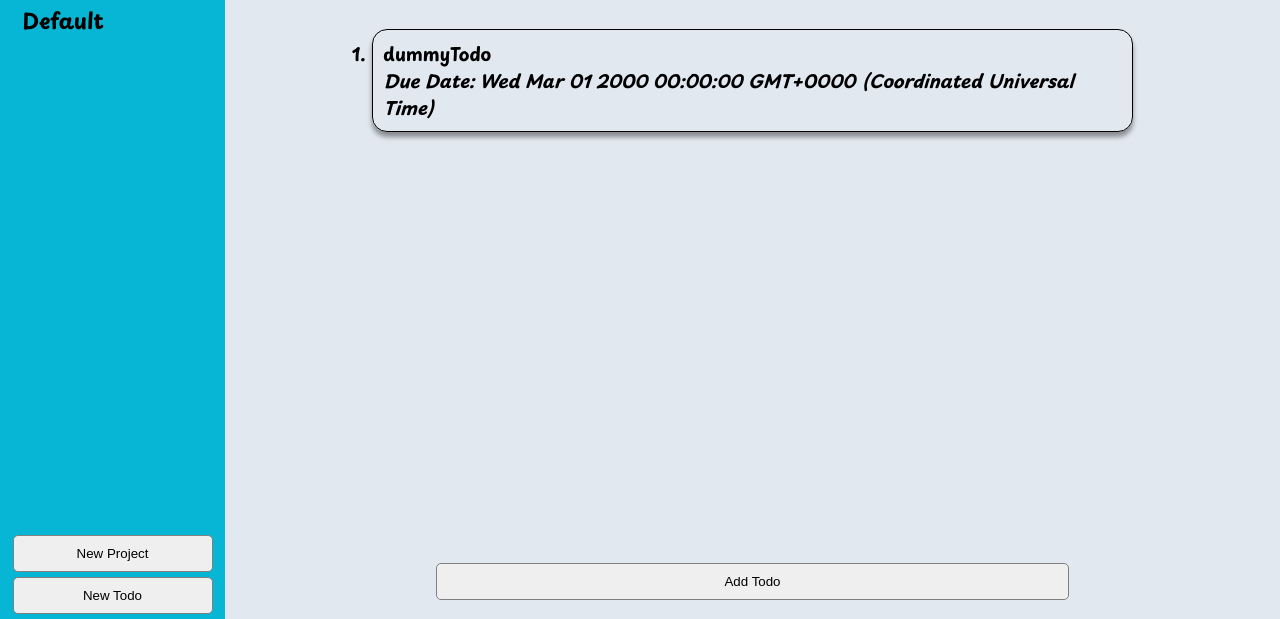
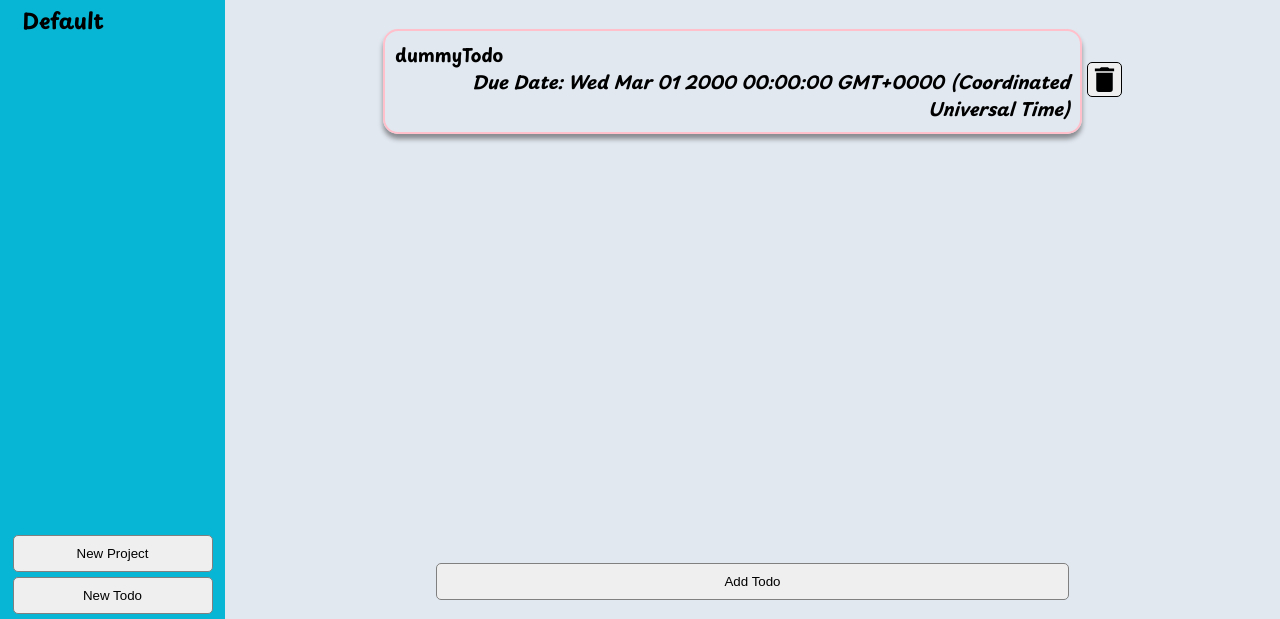
Before and after one commit to RaulPabianCruz/TodoList2, a website built with webpack: page src/template.html in a window 1280 px wide. Shown: the part 181-800 px from the top of the page. Built offline with nearby package versions, Linux system fonts and the light colour scheme.

Commit message:
Add the ability to delete todos in a project
Adds a button to each todo in the project view todo list to allow a user
to delete the corresponding todo from the project. This introduces
changes to the javascript in projectView which handles the creation of
the elements that hold the todo previews. Some css changes to the
styling for the todo list are also added. Finally the event handler for
this process is added to the displayController.

```diff
--- a/src/index.js
+++ b/src/index.js
@@ -198,13 +198,14 @@ const displayController = (function() {
     }
 
     const _addProjectViewListeners = function() {
-        const todoArray = document.querySelectorAll('.project-list-item');
+        const todoArray = document.querySelectorAll('.todo-info-container');
         todoArray.forEach((todo)=>todo.addEventListener('click', _selectTodoHandler));
+
+        const deleteBttns = document.querySelectorAll('.todo-item-delete');
+        deleteBttns.forEach((bttn)=>bttn.addEventListener('click', _deleteTodoHandler));
 
         const addTodoBttn = document.querySelector('.add-todo-bttn');
         addTodoBttn.addEventListener('click', _addTodoHandler);
-
-        //const deleteTodoBttn;
     }
 
     const _addTodoViewListeners = function() {
@@ -314,6 +315,18 @@ const displayController = (function() {
         container.removeChild(dialog);
     }
 
+    const _deleteTodoHandler = function(event) {
+        const bttnElem = event.currentTarget;
+        const todoIndex = Number(bttnElem.getAttribute('data-index'));
+
+        if(confirm('Are you sure you want to delete this Todo?')){
+            const projectIndex = logicModule.getSelectedProjectIndex();
+            projectManager.deleteTodo(projectIndex, todoIndex);
+
+            _updateProjectView();
+        }
+    }
+
     const _getDialogFormTodo = function() {
         const title = todoView.getTitleValue();
         const desc = todoView.getDescValue();
--- a/src/projectView.js
+++ b/src/projectView.js
@@ -27,29 +27,57 @@ const makeProjectTitle = function(projectTitle) {
 
 const makeProjectList = function(titles, priorities, dueDates) {
     const container = document.createElement('div');
-    container.classList.add('project-list-container');
+    container.classList.add('project-view-list-container');
 
     const list = document.createElement('ol');
-    list.classList.add('project-list');
+    list.classList.add('todo-list');
 
     for(let i = 0; i < titles.length; i++){
         const listItem = document.createElement('li');
-        listItem.textContent = titles[i];
+        listItem.classList.add('todo-list-item');
 
-        listItem.classList.add('project-list-item');
-        listItem.classList.add(priorities[i]);
-        listItem.setAttribute('data-index', i);
+        const infoContainer = _makeTodoItemInfo(titles[i], priorities[i], dueDates[i], i);
+        const bttnContainer = _makeTodoItemBttns(i);
 
-        const itemDueDate = document.createElement('p');
-        itemDueDate.textContent = 'Due Date: ' + dueDates[i].toString();
-        itemDueDate.classList.add('item-due-date');
-        listItem.appendChild(itemDueDate);
-
+        listItem.appendChild(infoContainer);
+        listItem.appendChild(bttnContainer);
         list.appendChild(listItem);
     }
 
     container.appendChild(list);
 
+    return container;
+}
+
+const _makeTodoItemInfo = function(title, priority, dueDate, index) {
+    const container = document.createElement('div');
+    container.classList.add('todo-info-container');
+    container.classList.add(priority);
+    container.setAttribute('data-index', index);
+
+    const todoTitle = document.createElement('p');
+    todoTitle.textContent = title;
+    todoTitle.classList.add('todo-item-title');
+
+    const todoDueDate = document.createElement('p');
+    todoDueDate.textContent = 'Due Date: ' + dueDate.toString();
+    todoDueDate.classList.add('todo-item-due-date');
+
+    container.appendChild(todoTitle);
+    container.appendChild(todoDueDate);
+
+    return container;
+}
+
+const _makeTodoItemBttns = function(index) {
+    const container = document.createElement('div');
+    container.classList.add('todo-item-bttn-container');
+
+    const button = document.createElement('button');
+    button.classList.add('todo-item-delete');
+    button.setAttribute('data-index', index);
+
+    container.appendChild(button);
     return container;
 }
 
--- a/src/style.css
+++ b/src/style.css
@@ -160,25 +160,53 @@ body {
     align-self: center;
 }
 
-.project-list-container {
+.project-view-list-container {
     grid-row: 2;
 }
 
-.project-list-item {
+.todo-list-item {
     width: max(500px, 70%);
+    margin: 10px auto;
+    display: flex;
+    align-items: center;
+    justify-content: center;
+}
+
+.todo-info-container {
     padding: 10px;
-    margin: 10px auto;
     border: 1px solid black;
     border-radius: 15px;
     box-shadow: 0px 5px 5px rgba(0, 0, 0, 0.4);
+    flex: 1 1 auto;
 }
 
-.project-list-item:hover {
+.low-priority {
+    border: 2px solid yellowgreen
+}
+
+.high-priority {
+    border: 2px solid pink
+}
+
+.todo-info-container:hover {
     background-color: white;
 }
 
-.item-due-date {
+.todo-item-due-date {
     font-style: italic;
+    text-align: right;
+}
+
+.todo-item-bttn-container {
+    margin-left: 5px;
+}
+
+.todo-item-delete {
+    height: 35px;
+    width: 35px;
+    border-radius: 5px;
+    border: 1px solid black;
+    background-image: url('./icons/delete.svg');
 }
 
 .project-view-options {
```
